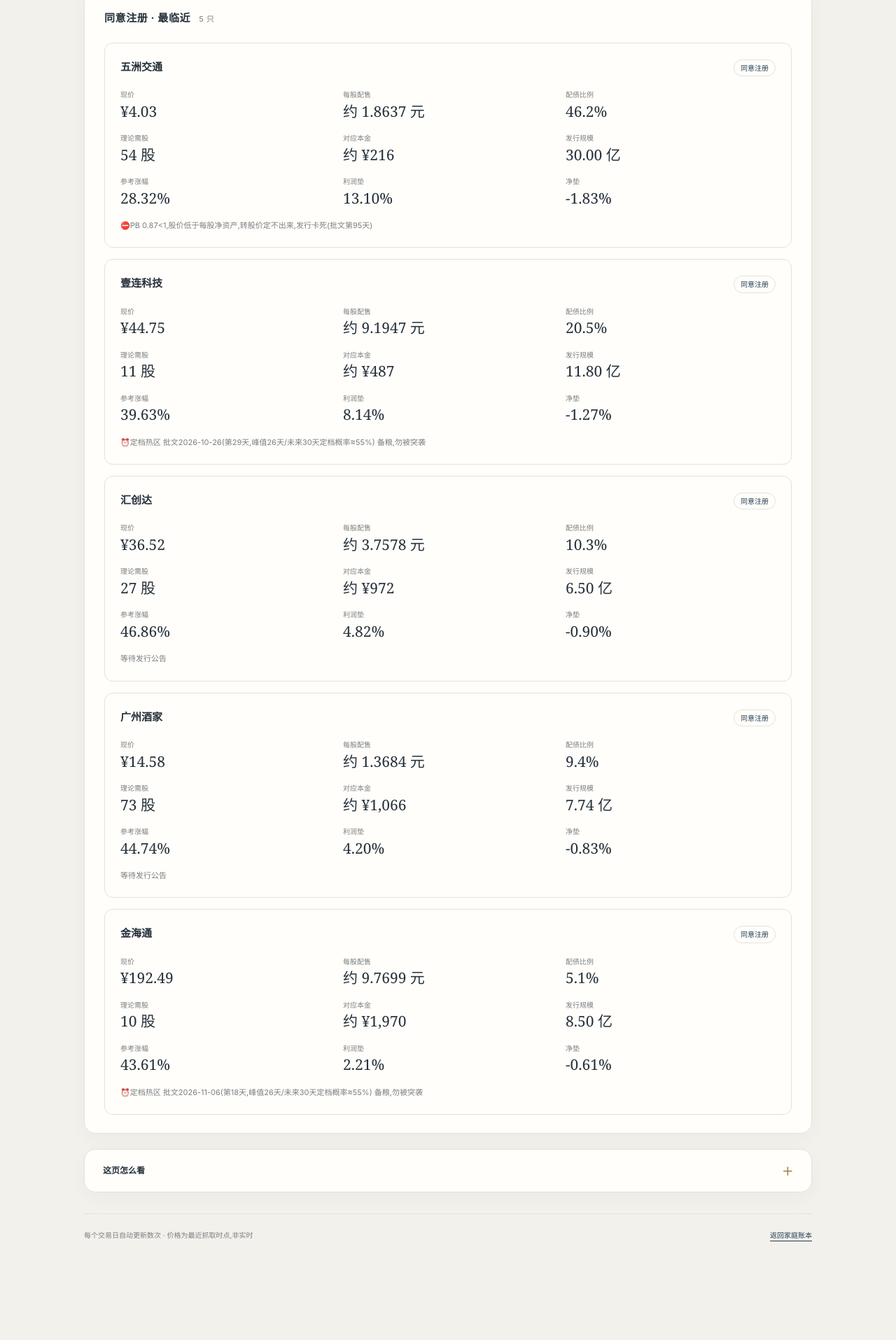
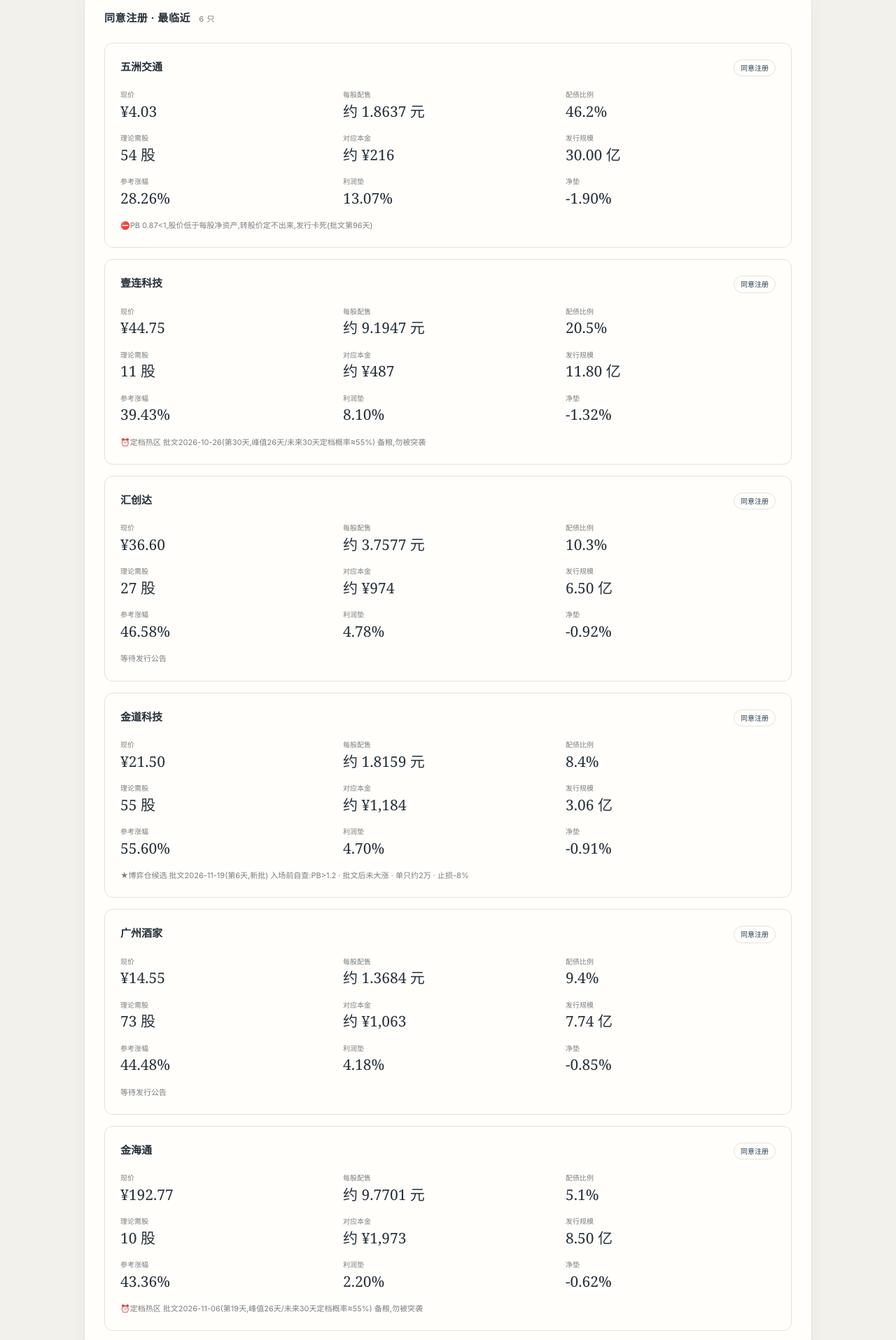
Before and after one commit to jiyunfei150-del/aiye, a plain HTML site: page pipeline.html in a window 1280 px wide. Shown: the part 673-2588 px from the top of the page at 70% size. Before the commit the page ends 2490 px from the top, so only its background shows below. Drawn offline with Linux system fonts and the light colour scheme.

Commit message:
auto: 看板更新 11-25 晨检

```diff
--- a/pipeline.html
+++ b/pipeline.html
@@ -347,7 +347,7 @@
       <div>
         <h1>配债管道</h1>
         <div class="sub">已定申购日与同意注册候选</div>
-        <div class="sub soft">页面更新于 2026-11-24 14:32</div>
+        <div class="sub soft">页面更新于 2026-11-25 08:46</div>
       </div>
       <div class="seals" aria-hidden="true"><div class="seal seal-icey">AIYE</div></div>
     </div>
@@ -359,15 +359,15 @@
     <div class="hgrid">
       <div><div class="k">行情日期</div><div class="v">2026-11-24</div></div>
       <div><div class="k">管道总数</div><div class="v">73 只</div></div>
-      <div><div class="k">更新时间</div><div class="v">14:31</div></div>
+      <div><div class="k">更新时间</div><div class="v">08:46</div></div>
     </div>
-    <div class="pipe-diff">较上日(2026-11-23):新增1只(国瓷材料) · 进度变动1(铭科精技:董事会预案→股东大会通过) · 移出1只(圣晖集成)</div>
+    <div class="pipe-diff">较上日(2026-11-24):◆新精灵入选 金道科技(3.1亿) · 进度变动1(金道科技:上市委通过→同意注册)</div>
     <div class="subnote">用户固定系数：面值以上价差保留74.85%；管道使用连续校准价；小样本参考，误差可达±25元利润垫随债价与正股价格重算，净垫另扣拟合股价损耗；不作参与筛选。</div>
   </div>
   <div class="card"><h2>已定申购日 <span class="cnt">0 只</span></h2>
     <div class="pipe-list"><div class="subnote">当前没有已定申购日的新票。</div></div>
   </div>
-  <div class="card"><h2>同意注册 · 最临近 <span class="cnt">5 只</span></h2>
+  <div class="card"><h2>同意注册 · 最临近 <span class="cnt">6 只</span></h2>
     <div class="pipe-list"><div class="pipe-item">
       <div class="pipe-head"><strong>五洲交通</strong><span class="pipe-tag">同意注册</span></div>
       <div class="pipe-grid">
@@ -377,11 +377,11 @@
         <span>理论需股<b>54 股</b></span>
         <span>对应本金<b>约 ¥216</b></span>
         <span>发行规模<b>30.00 亿</b></span>
-        <span>参考涨幅<b>28.32%</b></span>
-        <span>利润垫<b>13.10%</b></span>
-        <span>净垫<b>-1.83%</b></span>
+        <span>参考涨幅<b>28.26%</b></span>
+        <span>利润垫<b>13.07%</b></span>
+        <span>净垫<b>-1.90%</b></span>
       </div>
-      <div class="pipe-note">⛔PB 0.87&lt;1,股价低于每股净资产,转股价定不出来,发行卡死(批文第95天)</div>
+      <div class="pipe-note">⛔PB 0.87&lt;1,股价低于每股净资产,转股价定不出来,发行卡死(批文第96天)</div>
     </div><div class="pipe-item">
       <div class="pipe-head"><strong>壹连科技</strong><span class="pipe-tag">同意注册</span></div>
       <div class="pipe-grid">
@@ -391,53 +391,67 @@
         <span>理论需股<b>11 股</b></span>
         <span>对应本金<b>约 ¥487</b></span>
         <span>发行规模<b>11.80 亿</b></span>
-        <span>参考涨幅<b>39.63%</b></span>
-        <span>利润垫<b>8.14%</b></span>
-        <span>净垫<b>-1.27%</b></span>
+        <span>参考涨幅<b>39.43%</b></span>
+        <span>利润垫<b>8.10%</b></span>
+        <span>净垫<b>-1.32%</b></span>
       </div>
-      <div class="pipe-note">⏰定档热区 批文2026-10-26(第29天,峰值26天/未来30天定档概率≈55%) 备粮,勿被突袭</div>
+      <div class="pipe-note">⏰定档热区 批文2026-10-26(第30天,峰值26天/未来30天定档概率≈55%) 备粮,勿被突袭</div>
     </div><div class="pipe-item">
       <div class="pipe-head"><strong>汇创达</strong><span class="pipe-tag">同意注册</span></div>
       <div class="pipe-grid">
-        <span>现价<b>¥36.52</b></span>
-        <span>每股配售<b>约 3.7578 元</b></span>
+        <span>现价<b>¥36.60</b></span>
+        <span>每股配售<b>约 3.7577 元</b></span>
         <span>配债比例<b>10.3%</b></span>
         <span>理论需股<b>27 股</b></span>
-        <span>对应本金<b>约 ¥972</b></span>
+        <span>对应本金<b>约 ¥974</b></span>
         <span>发行规模<b>6.50 亿</b></span>
-        <span>参考涨幅<b>46.86%</b></span>
-        <span>利润垫<b>4.82%</b></span>
-        <span>净垫<b>-0.90%</b></span>
+        <span>参考涨幅<b>46.58%</b></span>
+        <span>利润垫<b>4.78%</b></span>
+        <span>净垫<b>-0.92%</b></span>
       </div>
       <div class="pipe-note">等待发行公告</div>
     </div><div class="pipe-item">
+      <div class="pipe-head"><strong>金道科技</strong><span class="pipe-tag">同意注册</span></div>
+      <div class="pipe-grid">
+        <span>现价<b>¥21.50</b></span>
+        <span>每股配售<b>约 1.8159 元</b></span>
+        <span>配债比例<b>8.4%</b></span>
+        <span>理论需股<b>55 股</b></span>
+        <span>对应本金<b>约 ¥1,184</b></span>
+        <span>发行规模<b>3.06 亿</b></span>
+        <span>参考涨幅<b>55.60%</b></span>
+        <span>利润垫<b>4.70%</b></span>
+        <span>净垫<b>-0.91%</b></span>
+      </div>
+      <div class="pipe-note">★博弈仓候选 批文2026-11-19(第6天,新批) 入场前自查:PB&gt;1.2 · 批文后未大涨 · 单只约2万 · 止损-8%</div>
+    </div><div class="pipe-item">
       <div class="pipe-head"><strong>广州酒家</strong><span class="pipe-tag">同意注册</span></div>
       <div class="pipe-grid">
-        <span>现价<b>¥14.58</b></span>
+        <span>现价<b>¥14.55</b></span>
         <span>每股配售<b>约 1.3684 元</b></span>
         <span>配债比例<b>9.4%</b></span>
         <span>理论需股<b>73 股</b></span>
-        <span>对应本金<b>约 ¥1,066</b></span>
+        <span>对应本金<b>约 ¥1,063</b></span>
         <span>发行规模<b>7.74 亿</b></span>
-        <span>参考涨幅<b>44.74%</b></span>
-        <span>利润垫<b>4.20%</b></span>
-        <span>净垫<b>-0.83%</b></span>
+        <span>参考涨幅<b>44.48%</b></span>
+        <span>利润垫<b>4.18%</b></span>
+        <span>净垫<b>-0.85%</b></span>
       </div>
       <div class="pipe-note">等待发行公告</div>
     </div><div class="pipe-item">
       <div class="pipe-head"><strong>金海通</strong><span class="pipe-tag">同意注册</span></div>
       <div class="pipe-grid">
-        <span>现价<b>¥192.49</b></span>
-        <span>每股配售<b>约 9.7699 元</b></span>
+        <span>现价<b>¥192.77</b></span>
+        <span>每股配售<b>约 9.7701 元</b></span>
         <span>配债比例<b>5.1%</b></span>
         <span>理论需股<b>10 股</b></span>
-        <span>对应本金<b>约 ¥1,970</b></span>
+        <span>对应本金<b>约 ¥1,973</b></span>
         <span>发行规模<b>8.50 亿</b></span>
-        <span>参考涨幅<b>43.61%</b></span>
-        <span>利润垫<b>2.21%</b></span>
-        <span>净垫<b>-0.61%</b></span>
+        <span>参考涨幅<b>43.36%</b></span>
+        <span>利润垫<b>2.20%</b></span>
+        <span>净垫<b>-0.62%</b></span>
       </div>
-      <div class="pipe-note">⏰定档热区 批文2026-11-06(第18天,峰值26天/未来30天定档概率≈55%) 备粮,勿被突袭</div>
+      <div class="pipe-note">⏰定档热区 批文2026-11-06(第19天,峰值26天/未来30天定档概率≈55%) 备粮,勿被突袭</div>
     </div></div>
   </div>
   <details class="card detail-panel"><summary>这页怎么看</summary><div class="detail-body">
```
Also changed, not shown: index.html (+30 -30 lines), index_history.json (+1 -1 lines), pnl_history.json (+1 -1 lines).
